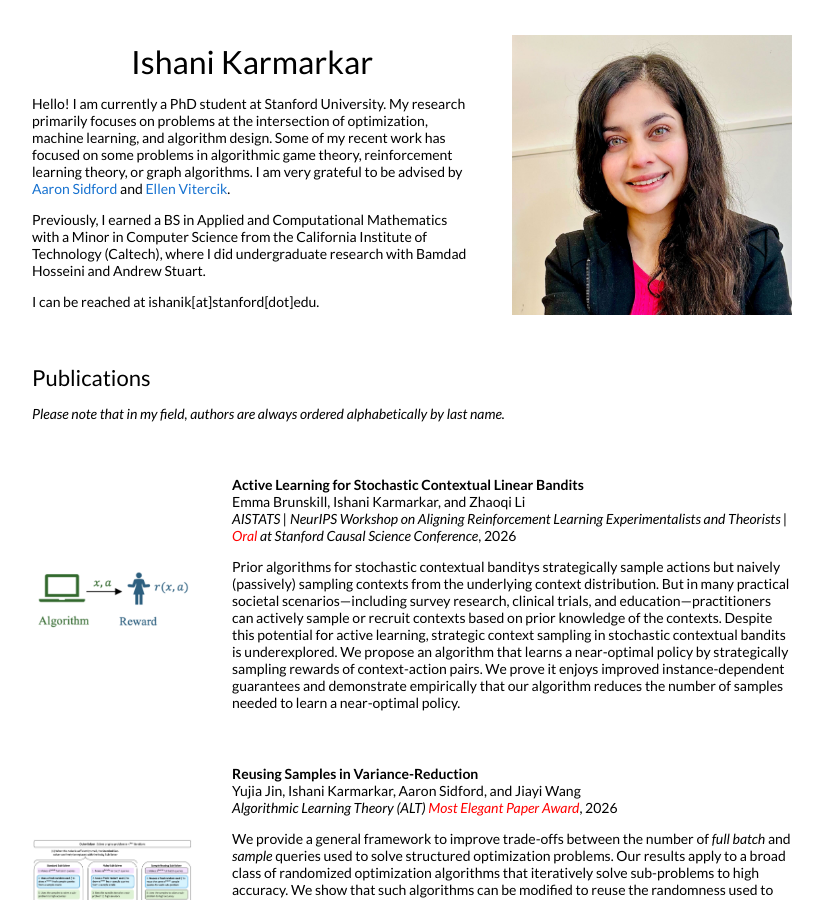
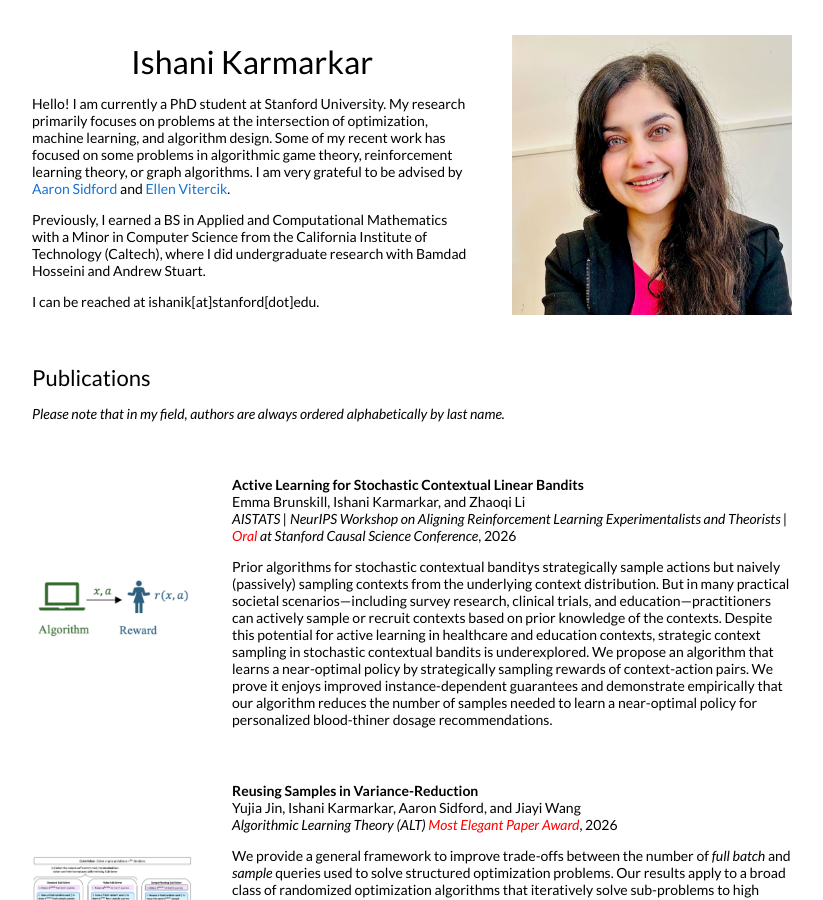
Before and after one commit to ishanikarmarkar/ishanikarmarkar.github.io, a Jekyll site: the page built from _posts/2026-01-06-evenfewer.markdown, in a window 1280 px wide and 900 px high. Shown: the whole window, without its empty margins (228-1051 px from the left). Built offline with Jekyll 4.4.1, drawn with Linux system fonts in a browser that asks for light colours; our own code applies the rules of GitHub Pages for plain Markdown files.

Commit message:
Updated description

```diff
--- a/_posts/2025-10-01-sclb.markdown
+++ b/_posts/2025-10-01-sclb.markdown
@@ -9,4 +9,4 @@ venue: "AISTATS | NeurIPS Workshop on Aligning Reinforcement Learning Experiment
 authors: "Emma Brunskill, Ishani Karmarkar, and Zhaoqi Li"
 subtitle:
 ---
-Prior algorithms for stochastic contextual banditys strategically sample actions but naively (passively) sampling contexts from the underlying context distribution. But in many practical societal scenarios---including survey research, clinical trials, and education---practitioners can actively sample or recruit contexts based on prior knowledge of the contexts. Despite this potential for active learning, strategic context sampling in stochastic contextual bandits is underexplored. We propose an algorithm that learns a near-optimal policy by strategically sampling rewards of context-action pairs. We prove it enjoys improved instance-dependent guarantees and demonstrate empirically that our algorithm reduces the number of samples needed to learn a near-optimal policy.
+Prior algorithms for stochastic contextual banditys strategically sample actions but naively (passively) sampling contexts from the underlying context distribution. But in many practical societal scenarios---including survey research, clinical trials, and education---practitioners can actively sample or recruit contexts based on prior knowledge of the contexts. Despite this potential for active learning in healthcare and education contexts, strategic context sampling in stochastic contextual bandits is underexplored. We propose an algorithm that learns a near-optimal policy by strategically sampling rewards of context-action pairs. We prove it enjoys improved instance-dependent guarantees and demonstrate empirically that our algorithm reduces the number of samples needed to learn a near-optimal policy for personalized blood-thiner dosage recommendations.
```
